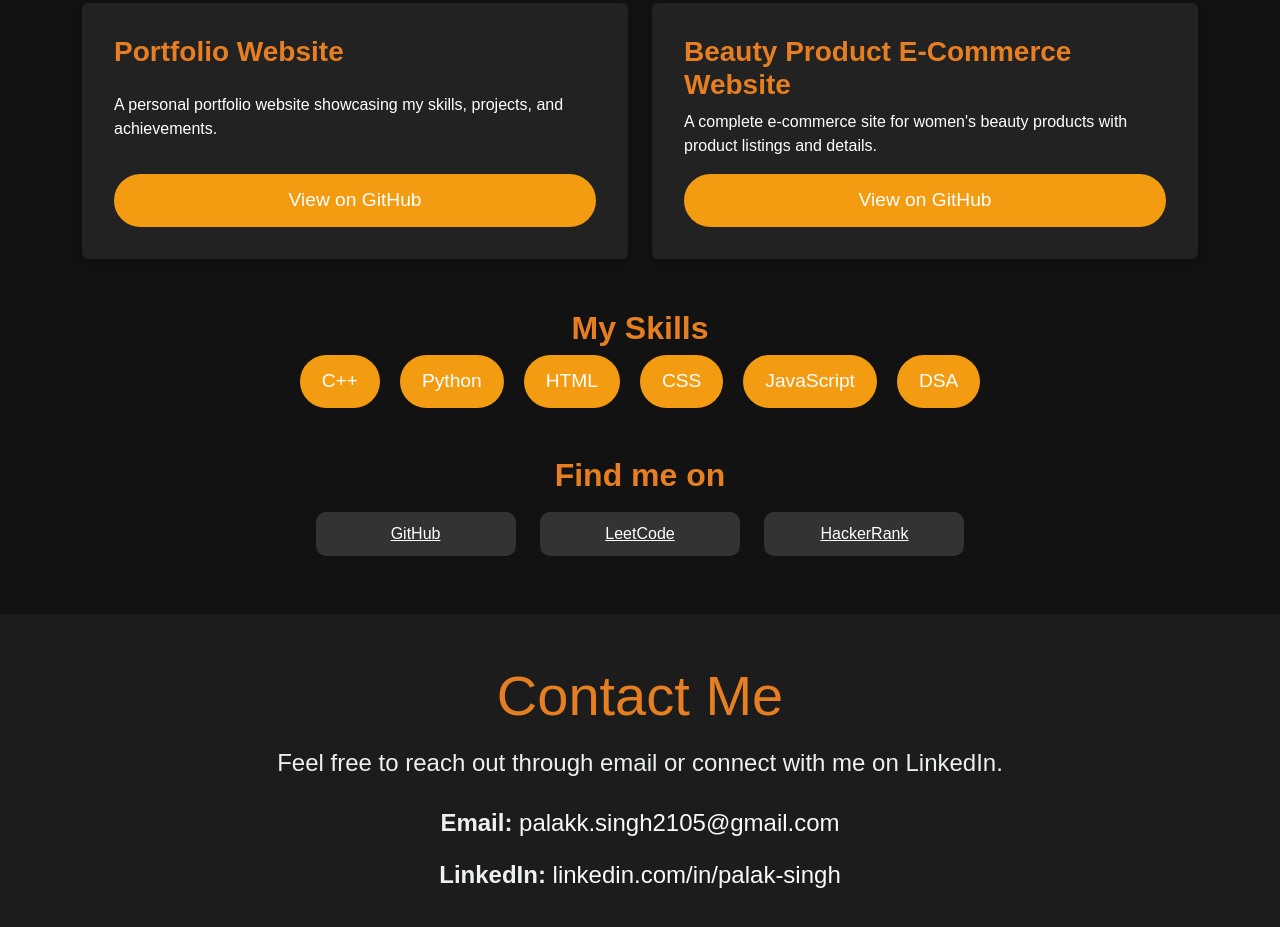
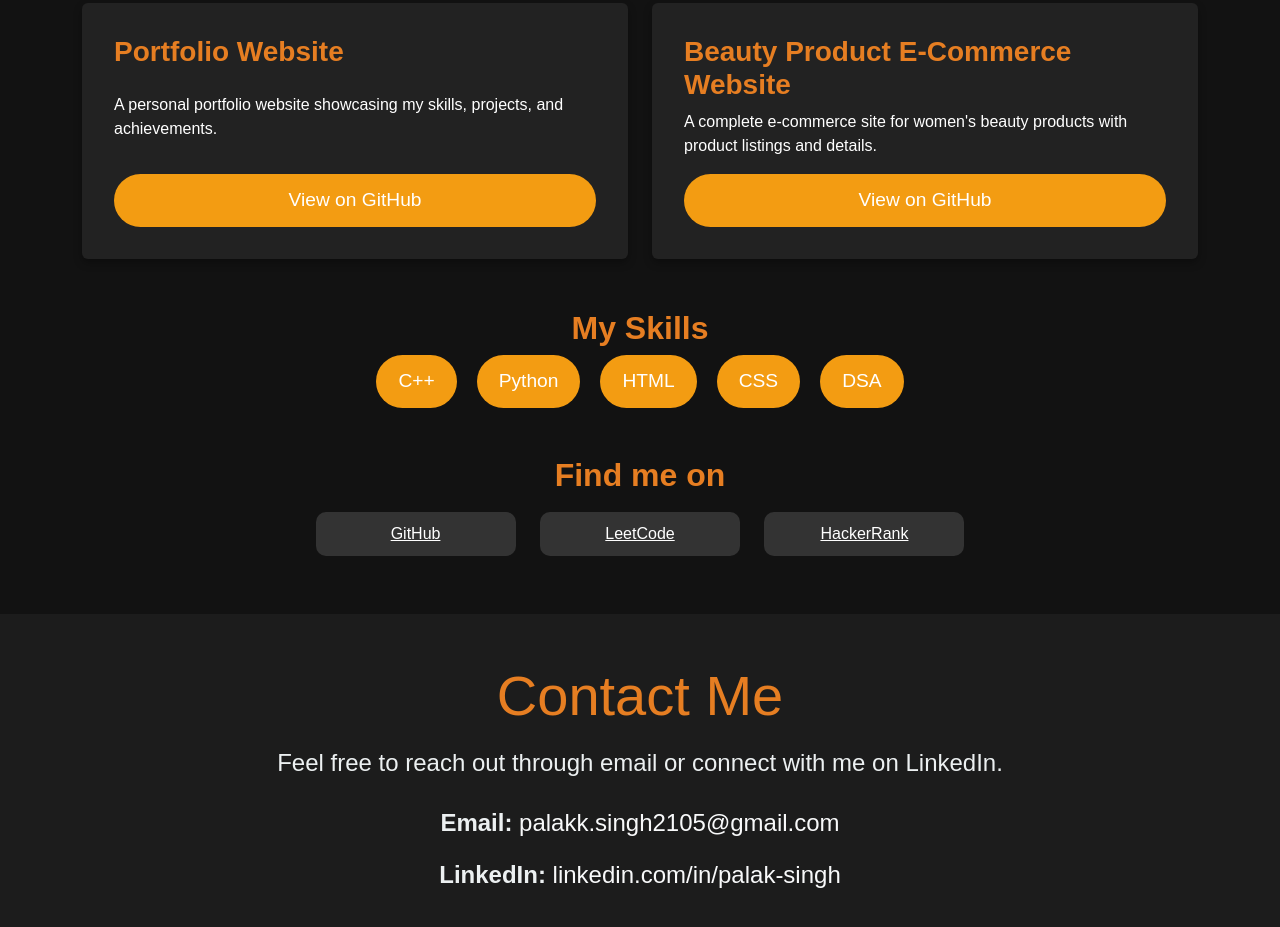
Before and after one commit to Palak21012005/Portfolio, a plain HTML site: page index.html in a window 1280 px wide. Shown: the part 1289-2216 px from the top of the page. Drawn offline with nearby package versions, Linux system fonts and the light colour scheme.

Commit message:
Update index.html

```diff
--- a/index.html
+++ b/index.html
@@ -82,7 +82,6 @@
       <button class="skill-btn">Python</button>
       <button class="skill-btn">HTML</button>
       <button class="skill-btn">CSS</button>
-      <button class="skill-btn">JavaScript</button>
       <button class="skill-btn">DSA</button>
     </div>
   </section>
```
